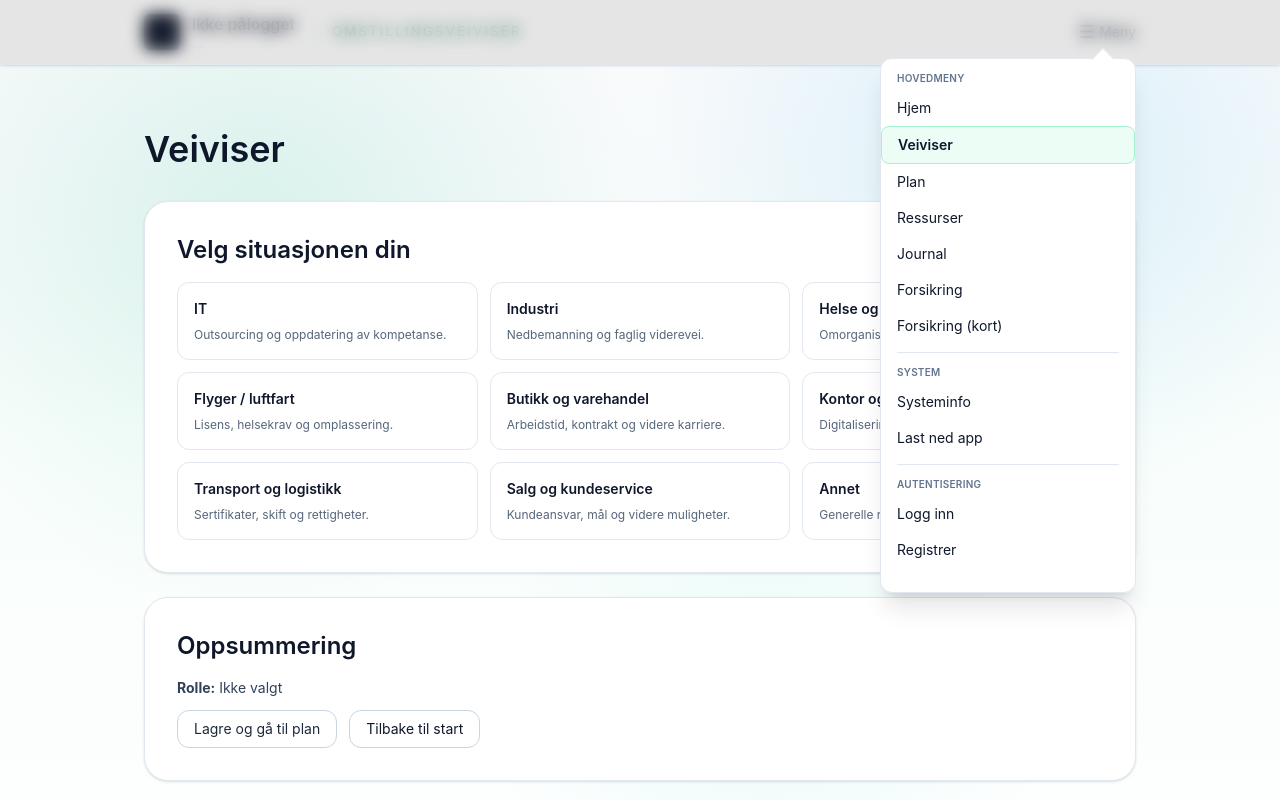
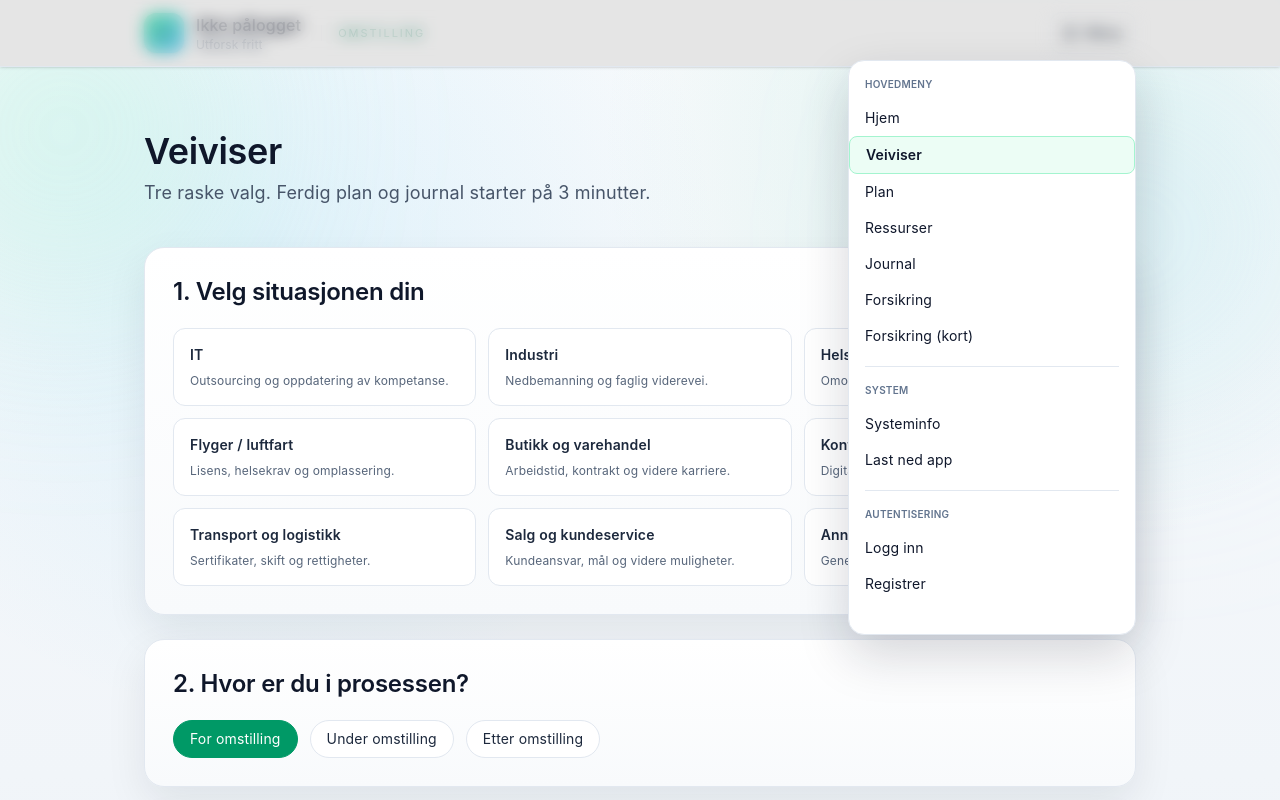
Before and after one commit to ltj54/restructuring, a React (Vite) app in the folder frontend/: page /wizard in a window 1280 px wide. Both pictures are taken after a click on the button "Åpne meny". Shown: the top 800 px of the page. Built offline with nearby package versions, Linux system fonts and the light colour scheme; no server answers.

Commit message:
Auto-commit (feature/Sterk-makeover) - 2025-12-16 00:06

```diff
--- a/frontend/src/assets/index.css
+++ b/frontend/src/assets/index.css
@@ -1,51 +1,66 @@
 /* index.css */
 @import 'tailwindcss';
+@import url('https://fonts.googleapis.com/css2?family=Space+Grotesk:wght@400;500;600;700&display=swap');
 
 :root {
   --ink: #0f172a;
-  --ink-soft: #1e293b;
+  --muted: #475569;
   --panel: #ffffff;
+  --panel-soft: #f8fafc;
   --panel-border: #e2e8f0;
-  --panel-glow: 0 15px 40px rgba(15, 23, 42, 0.08);
-  --accent: #0f766e;
-  --accent-2: #0284c7;
-  --muted: #475569;
+  --panel-glow: 0 16px 40px rgba(15, 23, 42, 0.08);
+  --accent: #10b981;
+  --accent-2: #38bdf8;
+  --neutral: #0f172a;
+}
+
+* {
+  box-sizing: border-box;
 }
 
 body {
   background:
-    radial-gradient(circle at 20% 15%, rgba(2, 132, 199, 0.08), transparent 30%),
-    radial-gradient(circle at 80% 10%, rgba(15, 118, 110, 0.08), transparent 28%),
-    radial-gradient(circle at 70% 80%, rgba(59, 130, 246, 0.06), transparent 26%),
-    linear-gradient(180deg, #f8fafc 0%, #eef2f7 60%, #e2e8f0 100%);
-  color: var(--ink);
+    radial-gradient(circle at 20% 18%, rgba(56, 189, 248, 0.12), transparent 30%),
+    radial-gradient(circle at 80% 10%, rgba(16, 185, 129, 0.10), transparent 26%),
+    radial-gradient(circle at 70% 82%, rgba(94, 234, 212, 0.12), transparent 24%),
+    linear-gradient(180deg, #f8fafc 0%, #f1f5f9 55%, #e5edf5 100%);
+  color: var(--neutral);
   font-family:
+    'Space Grotesk',
     'Inter',
     'Segoe UI',
-    'Manrope',
     system-ui,
     -apple-system,
     sans-serif;
   min-height: 100vh;
+  letter-spacing: 0.01em;
 }
 
 a {
   color: inherit;
+  text-decoration: none;
 }
 
-.app-shell {
-  min-height: 100vh;
+h1,
+h2,
+h3,
+h4 {
   color: var(--ink);
+  letter-spacing: -0.01em;
+}
+
+p {
+  color: var(--muted);
 }
 
 .page-shell {
-  max-width: 1200px;
+  max-width: 1180px;
   margin: 0 auto;
-  padding: clamp(20px, 3vw, 36px);
+  padding: clamp(20px, 4vw, 40px);
 }
 
 .surface-card {
-  background: var(--panel);
+  background: linear-gradient(180deg, var(--panel) 0%, var(--panel-soft) 100%);
   border: 1px solid var(--panel-border);
   box-shadow: var(--panel-glow);
   border-radius: 20px;
@@ -55,22 +70,23 @@ a {
   display: inline-flex;
   align-items: center;
   gap: 0.35rem;
-  padding: 0.25rem 0.65rem;
+  padding: 0.32rem 0.75rem;
   border-radius: 999px;
-  background: rgba(15, 118, 110, 0.12);
-  color: #0f766e;
-  font-size: 0.75rem;
-  letter-spacing: 0.08em;
+  background: rgba(16, 185, 129, 0.12);
+  color: #065f46;
+  font-size: 0.7rem;
+  letter-spacing: 0.14em;
   text-transform: uppercase;
 }
 
 .nav-pill {
   border-radius: 12px;
-  padding: 0.55rem 0.7rem;
+  padding: 0.55rem 0.8rem;
   color: var(--ink);
   display: inline-flex;
   align-items: center;
   gap: 0.55rem;
+  border: 1px solid transparent;
   transition:
     background 0.15s ease,
     color 0.15s ease,
@@ -78,38 +94,22 @@ a {
 }
 
 .nav-pill:hover {
-  background: rgba(15, 23, 42, 0.06);
+  background: rgba(16, 185, 129, 0.08);
+  border-color: rgba(16, 185, 129, 0.18);
 }
 
 .nav-pill.is-active {
-  background: rgba(15, 118, 110, 0.14);
-  color: #0f5138;
-  border: 1px solid rgba(15, 118, 110, 0.4);
+  background: rgba(16, 185, 129, 0.15);
+  color: var(--ink);
+  border: 1px solid rgba(16, 185, 129, 0.3);
 }
 
 .menu-panel {
   background: #ffffff;
   border: 1px solid var(--panel-border);
-  box-shadow: var(--panel-glow);
+  box-shadow: 0 20px 50px rgba(15, 23, 42, 0.18);
 }
 
-/* 🔔 Animasjon for toast (ProtectedRoute) */
-@keyframes fade-in {
-  from {
-    opacity: 0;
-    transform: translate(-50%, -10px);
-  }
-  to {
-    opacity: 1;
-    transform: translate(-50%, 0);
-  }
-}
-
-.animate-fade-in {
-  animation: fade-in 0.3s ease-out;
-}
-
-/* Print-stil: fjern bakgrunn og skjul handlinger som ikke trengs i PDF */
 @media print {
   body {
     background: #ffffff;
--- a/frontend/src/components/Button.tsx
+++ b/frontend/src/components/Button.tsx
@@ -8,6 +8,7 @@ type ButtonProps = {
   disabled?: boolean;
   className?: string;
   type?: 'button' | 'submit' | 'reset';
+  variant?: 'primary' | 'secondary' | 'ghost';
 };
 
 export default function Button({
@@ -17,13 +18,23 @@ export default function Button({
   disabled = false,
   className = '',
   type = 'button',
+  variant = 'primary',
 }: ButtonProps) {
+  const variantClasses: Record<typeof variant, string> = {
+    primary:
+      'bg-gradient-to-r from-emerald-300 via-teal-200 to-sky-300 text-slate-900 ' +
+      'border border-transparent shadow-md hover:brightness-[1.02]',
+    secondary:
+      'bg-white text-slate-800 border border-slate-300 hover:border-emerald-300 hover:bg-emerald-50',
+    ghost:
+      'bg-transparent text-slate-800 border border-transparent hover:border-emerald-200 hover:bg-emerald-50',
+  };
+
   const base =
-    'inline-flex items-center justify-center rounded-xl ' +
-    'border border-slate-300 bg-white text-slate-800 ' +
-    'px-4 py-2 text-sm ' +
-    'hover:bg-slate-50 transition ' +
-    'disabled:bg-slate-100 disabled:text-slate-400 disabled:cursor-not-allowed';
+    'inline-flex items-center justify-center rounded-xl px-4 py-2 text-sm font-semibold ' +
+    'transition focus:outline-none focus-visible:ring-2 focus-visible:ring-emerald-300/80 ' +
+    'disabled:opacity-50 disabled:cursor-not-allowed ' +
+    variantClasses[variant];
 
   if (to) {
     return (
--- a/frontend/src/components/Card.tsx
+++ b/frontend/src/components/Card.tsx
@@ -11,24 +11,20 @@ export default function Card({ title, actions, className = '', children }: CardP
   return (
     <section
       className={[
-        'bg-white rounded-3xl text-slate-900',
-        'border border-slate-200 shadow-sm p-6 md:p-8',
+        'surface-card text-slate-900',
+        'rounded-3xl p-6 md:p-7 shadow-lg shadow-slate-200/40 border border-slate-200',
         className,
       ]
         .filter(Boolean)
         .join(' ')}
     >
       {(title || actions) && (
-        <header className="mb-4 flex items-start justify-between gap-3">
-          {title && (
-            <h1 className="text-xl md:text-2xl font-semibold text-slate-900 dark:text-slate-50">
-              {title}
-            </h1>
-          )}
+        <header className="mb-5 flex items-start justify-between gap-3">
+          {title && <h1 className="text-xl md:text-2xl font-semibold text-slate-900">{title}</h1>}
           {actions && <div className="flex items-center gap-2">{actions}</div>}
         </header>
       )}
-      {children}
+      <div className="text-sm md:text-base text-slate-800">{children}</div>
     </section>
   );
 }
--- a/frontend/src/components/PageLayout.tsx
+++ b/frontend/src/components/PageLayout.tsx
@@ -16,28 +16,23 @@ export default function PageLayout({
   maxWidthClassName = 'max-w-6xl',
 }: PageLayoutProps): React.ReactElement {
   return (
-    <main className="relative min-h-screen overflow-hidden bg-gradient-to-b from-slate-50 via-emerald-50/30 to-white text-slate-900">
-      <div
-        className="pointer-events-none absolute inset-0"
-        aria-hidden
-        style={{
-          backgroundImage:
-            'radial-gradient(circle at 20% 20%, rgba(16, 185, 129, 0.12), transparent 32%), ' +
-            'radial-gradient(circle at 80% 10%, rgba(14, 165, 233, 0.12), transparent 30%), ' +
-            'radial-gradient(circle at 60% 80%, rgba(94, 234, 212, 0.10), transparent 28%)',
-        }}
-      />
+    <main className="relative min-h-screen overflow-hidden text-slate-900">
+      <div className="pointer-events-none absolute inset-0" aria-hidden>
+        <div className="absolute -left-24 -top-24 h-80 w-80 rounded-full bg-emerald-200/35 blur-[110px]" />
+        <div className="absolute right-0 top-6 h-72 w-72 rounded-full bg-sky-200/35 blur-[120px]" />
+        <div className="absolute left-12 bottom-10 h-64 w-64 rounded-full bg-emerald-100/35 blur-[120px]" />
+      </div>
 
       <div className={`relative w-full mx-auto px-4 py-12 md:py-16 ${maxWidthClassName}`}>
         {(title || subtitle || actions) && (
-          <header className="mb-8 flex flex-col gap-4 md:flex-row md:items-center md:justify-between">
+          <header className="mb-10 flex flex-col gap-4 md:flex-row md:items-center md:justify-between">
             <div className="space-y-2">
               {title && (
                 <h1 className="text-3xl md:text-4xl font-semibold text-slate-900">{title}</h1>
               )}
               {subtitle && <p className="text-lg text-slate-700">{subtitle}</p>}
             </div>
-            {actions && <div className="flex flex-wrap gap-2 print-hidden">{actions}</div>}
+            {actions && <div className="flex flex-wrap gap-3 print-hidden">{actions}</div>}
           </header>
         )}
 
--- a/frontend/src/layouts/MainLayout.tsx
+++ b/frontend/src/layouts/MainLayout.tsx
@@ -12,10 +12,6 @@ export interface MainNavLink {
 interface MainLayoutProps {
   navLinks: MainNavLink[];
 }
-
-/* -------------------------------------------------------------
-   SEKSJONERING + SORTERING
-------------------------------------------------------------- */
 
 interface NavSection {
   title: string;
@@ -57,10 +53,6 @@ function useNavSections(navLinks: MainNavLink[], isAuthenticated: boolean): NavS
 
   return sections;
 }
-
-/* -------------------------------------------------------------
-   MAINLAYOUT KOMPONENTEN
-------------------------------------------------------------- */
 
 export default function MainLayout({ navLinks }: MainLayoutProps) {
   const location = useLocation();
@@ -115,31 +107,35 @@ export default function MainLayout({ navLinks }: MainLayoutProps) {
   };
 
   return (
-    <div className="min-h-screen bg-gradient-to-b from-brand-soft via-white to-slate-50 text-slate-900 flex flex-col">
-      <header className="w-full sticky top-0 z-40 backdrop-blur-xl bg-white/95 border-b border-slate-200 shadow-sm">
-        <nav className="relative max-w-5xl mx-auto flex items-center justify-between px-4 py-3 text-slate-900">
+    <div className="min-h-screen text-slate-900 flex flex-col">
+      <header className="w-full sticky top-0 z-40 backdrop-blur-lg bg-white/90 border-b border-slate-200 shadow-sm">
+        <nav className="relative max-w-5xl mx-auto flex items-center justify-between px-4 py-3">
           <div className="flex items-center gap-3">
-            <div className="w-9 h-9 bg-slate-900 text-white flex items-center justify-center rounded-md font-bold">
+            <div className="w-10 h-10 bg-gradient-to-br from-emerald-300 to-sky-300 text-slate-900 flex items-center justify-center rounded-xl font-bold shadow">
               {isAuthenticated ? initials : '--'}
             </div>
 
             <div className="flex flex-col">
-              <span className="font-medium truncate max-w-[160px]">{displayName}</span>
-              <span className="text-xs text-slate-600">{isAuthenticated ? 'Pålogget' : '...'}</span>
+              <span className="font-medium truncate max-w-[160px] text-slate-900">
+                {displayName}
+              </span>
+              <span className="text-xs text-slate-600">
+                {isAuthenticated ? 'Pålogget' : 'Utforsk fritt'}
+              </span>
             </div>
 
             <div className="hidden sm:flex flex-col pl-4 border-l border-slate-200 ml-2">
-              <span className="text-[13px] uppercase tracking-[0.18em] text-emerald-800">
-                Omstillingsveiviser
+              <span className="text-[11px] uppercase tracking-[0.18em] text-emerald-700">
+                Omstilling
               </span>
             </div>
           </div>
 
-          <div className="relative flex items-center gap-4">
+          <div className="relative flex items-center gap-3">
             {isAuthenticated && (
               <button
                 onClick={handleLogout}
-                className="text-sm text-red-700 hover:text-red-800 font-medium"
+                className="text-sm text-emerald-700 hover:text-emerald-800 font-semibold"
               >
                 Logg ut
               </button>
@@ -148,11 +144,11 @@ export default function MainLayout({ navLinks }: MainLayoutProps) {
             <button
               ref={menuButtonRef}
               onClick={() => setMenuOpen((prev) => !prev)}
-              className="flex items-center gap-1 hover:text-emerald-800 transition text-slate-900"
+              className="flex items-center gap-2 px-3 py-2 rounded-xl bg-white text-slate-800 hover:bg-emerald-50 transition border border-slate-200"
               aria-expanded={menuOpen}
               aria-label="Åpne meny"
             >
-              <span className="text-lg">☰</span>
+              <span className="text-base">☰</span>
               <span className="text-sm">Meny</span>
             </button>
 
@@ -166,24 +162,16 @@ export default function MainLayout({ navLinks }: MainLayoutProps) {
                 <div
                   ref={menuPanelRef}
                   className="
-                    absolute z-50 rounded-xl shadow-xl border border-slate-200
-                    bg-white
-                    right-3 left-auto top-9 w-[75vw]
-                    sm:right-0 sm:left-auto sm:top-10 sm:w-64
+                    absolute z-50 rounded-2xl shadow-2xl border border-slate-200
+                    menu-panel
+                    right-0 top-12 w-[76vw]
+                    sm:w-72
                   "
                 >
-                  <div
-                    className="
-                      absolute w-4 h-4 rotate-45 border-l border-t
-                      bg-white border-slate-200
-                      -top-2 right-6
-                    "
-                  />
-
-                  <div className="py-3">
+                  <div className="py-4">
                     {navSections.map((section, sectionIdx) => (
-                      <div key={section.title} className="mb-3">
-                        <div className="px-4 pb-1 text-[10px] font-semibold uppercase tracking-wide text-slate-500">
+                      <div key={section.title} className="mb-4">
+                        <div className="px-4 pb-2 text-[10px] font-semibold uppercase tracking-wide text-slate-500">
                           {section.title}
                         </div>
 
@@ -191,14 +179,14 @@ export default function MainLayout({ navLinks }: MainLayoutProps) {
                           <NavLink
                             key={link.path}
                             to={link.path}
-                            end={link.path === '/insurance'} // ✅ FIX
+                            end={link.path === '/insurance'}
                             onClick={() => setMenuOpen(false)}
                             className={({ isActive }) =>
                               [
                                 'flex items-center gap-2 px-4 py-2 text-sm transition rounded-lg',
-                                'hover:bg-slate-100',
+                                'hover:bg-emerald-50',
                                 isActive
-                                  ? 'font-semibold text-emerald-800 bg-emerald-50 border border-emerald-200'
+                                  ? 'font-semibold text-emerald-900 bg-emerald-50 border border-emerald-200'
                                   : 'text-slate-800',
                               ].join(' ')
                             }
@@ -208,7 +196,7 @@ export default function MainLayout({ navLinks }: MainLayoutProps) {
                         ))}
 
                         {sectionIdx < navSections.length - 1 && (
-                          <div className="my-2 mx-4 border-t border-slate-200" />
+                          <div className="my-3 mx-4 border-t border-slate-200" />
                         )}
                       </div>
                     ))}
--- a/frontend/src/pages/WizardPage.tsx
+++ b/frontend/src/pages/WizardPage.tsx
@@ -5,10 +5,6 @@ import Button from '@/components/Button';
 import PageLayout from '@/components/PageLayout';
 import { useAuth } from '@/hooks/useAuth';
 import { fetchJson } from '@/utils/api';
-
-// ------------------------------------------------------------
-// NYE PERSONAS (kort tekst – variant A)
-// ------------------------------------------------------------
 
 type PersonaKey =
   | 'it'
@@ -33,7 +29,6 @@ const personaLabels: Record<PersonaKey, string> = {
   annet: 'Annet',
 };
 
-// Ekstremt kort beskrivelse – A-varianten
 const personaShort: Record<PersonaKey, string> = {
   it: 'Outsourcing og oppdatering av kompetanse.',
   industri: 'Nedbemanning og faglig viderevei.',
@@ -46,32 +41,37 @@ const personaShort: Record<PersonaKey, string> = {
   annet: 'Generelle råd om avtaler og CV.',
 };
 
+const phaseOptions = ['For omstilling', 'Under omstilling', 'Etter omstilling'];
+
+const needOptions = [
+  'Få oversikt over rettigheter og avtaler',
+  'Forstå hva omstillingen betyr for lønn og økonomi',
+  'Planlegge neste karrieresteg',
+  'Snakke med noen om situasjonen',
+  'Få kontroll på forsikringer og inntektssikring',
+];
+
 type UserPlanResponse = {
   persona: string | null;
   phase: string | null;
   needs: string[] | null;
 };
 
-// ------------------------------------------------------------
-// KOMPONENT
-// ------------------------------------------------------------
-
 export default function WizardPage(): React.ReactElement {
   const navigate = useNavigate();
   const { isAuthenticated } = useAuth();
 
   const [persona, setPersona] = useState<PersonaKey | null>(null);
-  const [phase, setPhase] = useState<string>('Før omstilling');
+  const [phase, setPhase] = useState<string>(phaseOptions[0]);
   const [needs, setNeeds] = useState<string[]>([]);
   const [status, setStatus] = useState<string | null>(null);
 
-  // Last fra localStorage
   useEffect(() => {
     const stored = localStorage.getItem('myPlan');
-    if (stored) {
+    if (!stored) return;
+
     try {
       const parsed = JSON.parse(stored) as UserPlanResponse;
-
       if (parsed.persona) {
         const key = (Object.entries(personaLabels).find(
           ([, label]) => label === parsed.persona
@@ -81,8 +81,7 @@ export default function WizardPage(): React.ReactElement {
       if (parsed.phase) setPhase(parsed.phase);
       if (parsed.needs) setNeeds(parsed.needs);
     } catch {
-        /* ignorer */
-      }
+      /* ignore */
     }
   }, []);
 
@@ -90,6 +89,9 @@ export default function WizardPage(): React.ReactElement {
     () => (persona ? personaLabels[persona] : 'Ikke valgt'),
     [persona]
   );
+
+  const toggleNeed = (need: string) =>
+    setNeeds((list) => (list.includes(need) ? list.filter((n) => n !== need) : [...list, need]));
 
   const handleSave = async () => {
     setStatus(null);
@@ -132,21 +134,16 @@ export default function WizardPage(): React.ReactElement {
   return (
     <PageLayout
       title="Veiviser"
+      subtitle="Tre raske valg. Ferdig plan og journal starter på 3 minutter."
       maxWidthClassName="max-w-5xl"
       actions={
-        <Button
-          to="/plan"
-          className="bg-white text-emerald-700 border-emerald-200 hover:bg-emerald-50 font-semibold"
-        >
+        <Button to="/plan" variant="secondary">
           Gå til plan
         </Button>
       }
     >
       <div className="space-y-6">
-        {/* ------------------------------------------------------------
-            PERSONA
-        ------------------------------------------------------------ */}
-        <Card title="Velg situasjonen din">
+        <Card title="1. Velg situasjonen din">
           <div className="grid grid-cols-1 sm:grid-cols-2 md:grid-cols-3 gap-3">
             {(Object.keys(personaLabels) as PersonaKey[]).map((key) => {
               const isSelected = persona === key;
@@ -157,8 +154,8 @@ export default function WizardPage(): React.ReactElement {
                   onClick={() => setPersona(key)}
                   className={`rounded-xl border px-4 py-4 text-left transition ${
                     isSelected
-                      ? 'border-slate-900 bg-slate-900 text-white'
-                      : 'border-slate-200 bg-white hover:border-slate-400'
+                      ? 'border-emerald-400 bg-emerald-50 text-emerald-900 shadow-sm'
+                      : 'border-slate-200 bg-white hover:border-emerald-200'
                   }`}
                 >
                   <div className="font-semibold text-sm">{personaLabels[key]}</div>
@@ -168,19 +165,69 @@ export default function WizardPage(): React.ReactElement {
             })}
           </div>
         </Card>
-        {/* ------------------------------------------------------------
-            OPPSUMMERING
-        ------------------------------------------------------------ */}
+
+        <Card title="2. Hvor er du i prosessen?">
+          <div className="flex flex-wrap gap-3">
+            {phaseOptions.map((option) => {
+              const active = option === phase;
+              return (
+                <button
+                  key={option}
+                  type="button"
+                  onClick={() => setPhase(option)}
+                  className={`rounded-full px-4 py-2 text-sm border transition ${
+                    active
+                      ? 'bg-emerald-600 text-white border-emerald-600'
+                      : 'bg-white border-slate-200 text-slate-800 hover:border-emerald-200'
+                  }`}
+                >
+                  {option}
+                </button>
+              );
+            })}
+          </div>
+        </Card>
+
+        <Card title="3. Hva trenger du mest akkurat nå?">
+          <div className="grid md:grid-cols-2 gap-3">
+            {needOptions.map((need) => {
+              const active = needs.includes(need);
+              return (
+                <button
+                  key={need}
+                  type="button"
+                  onClick={() => toggleNeed(need)}
+                  className={`rounded-xl border px-4 py-3 text-left text-sm transition ${
+                    active
+                      ? 'bg-slate-900 text-white border-slate-900 shadow-sm'
+                      : 'bg-white border-slate-200 text-slate-800 hover:border-emerald-200'
+                  }`}
+                >
+                  {need}
+                </button>
+              );
+            })}
+          </div>
+        </Card>
+
         <Card title="Oppsummering">
-          <p className="text-sm text-slate-700 mb-3">
+          <div className="space-y-2 text-sm text-neutral-100">
+            <p>
               <strong>Rolle:</strong> {personaDisplay}
             </p>
+            <p>
+              <strong>Fase:</strong> {phase}
+            </p>
+            <p>
+              <strong>Behov:</strong>{' '}
+              {needs.length > 0 ? needs.join(' • ') : 'Ingen valgt ennå. Du kan hoppe over.'}
+            </p>
+            {status && <p className="text-emerald-200">{status}</p>}
+          </div>
 
-          {status && <p className="text-sm text-slate-600 mb-3">{status}</p>}
-
-          <div className="flex gap-3 flex-wrap">
+          <div className="flex gap-3 flex-wrap mt-4">
             <Button onClick={handleSave}>Lagre og gå til plan</Button>
-            <Button to="/" className="border-slate-200 text-slate-700 hover:bg-slate-50">
+            <Button to="/" variant="secondary">
               Tilbake til start
             </Button>
           </div>
```
Also changed, not shown: frontend/src/pages/HomePage.tsx (+25 -37 lines). Lines whose indentation alone changed are shown as unchanged.
